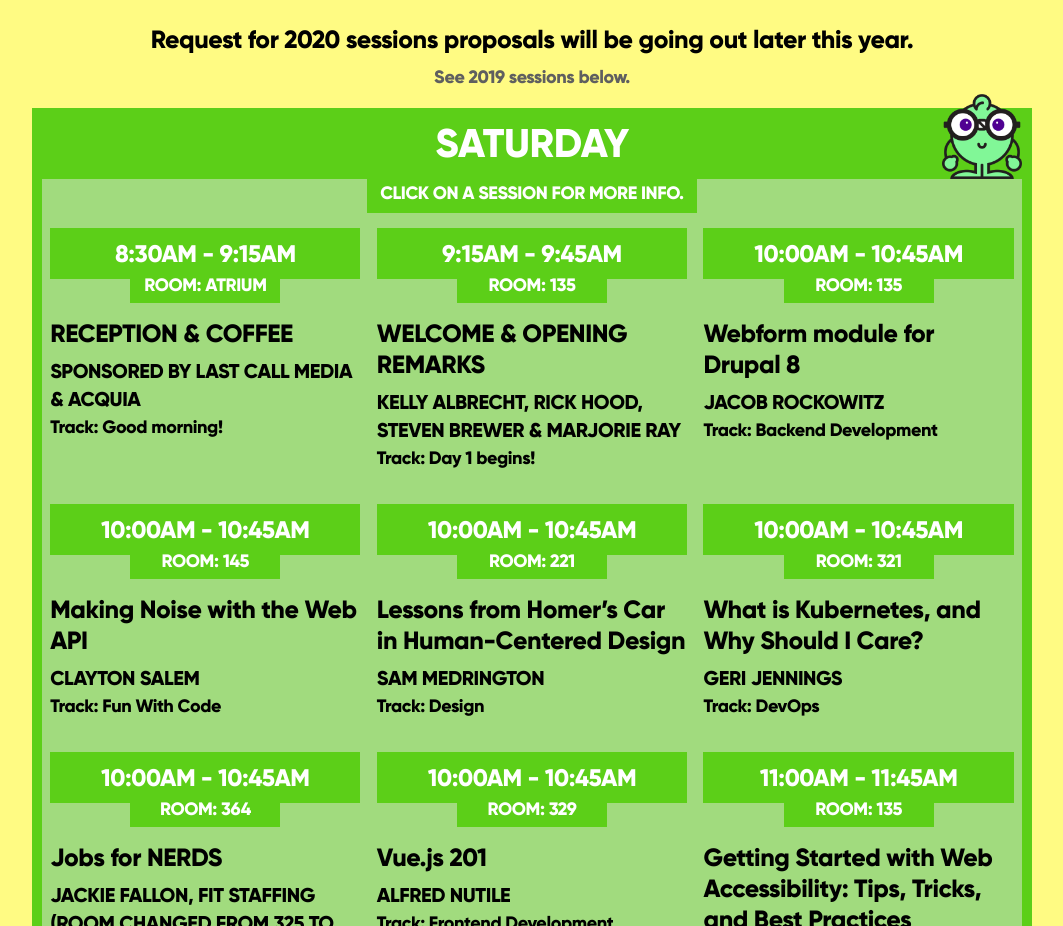
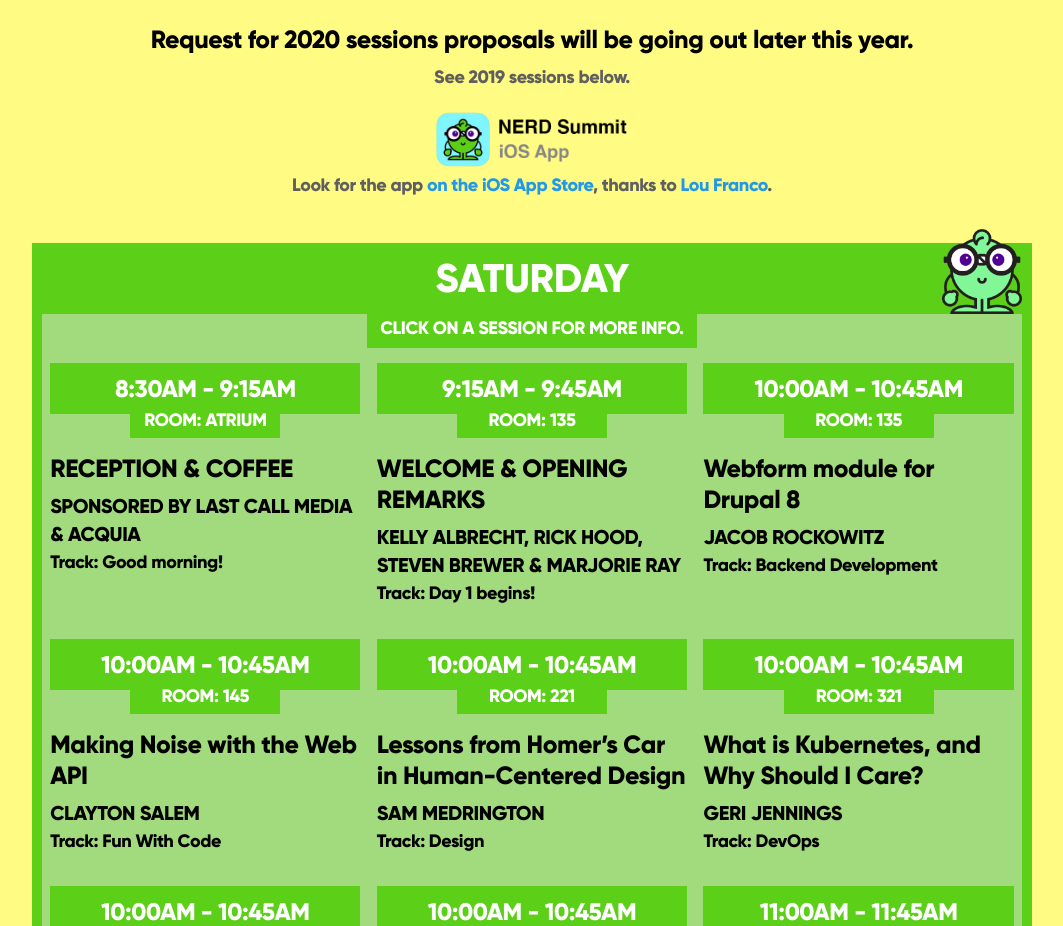
Before and after one commit to NERDngo/nerdsummit2020, a plain HTML site: page index.html in a window 1280 px wide. Shown: the part 6279-7205 px from the top of the page, without its empty margins (108-1171 px from the left). Drawn offline with Linux system fonts and the light colour scheme; a script that the page names is missing; files whose address does not match are found by name.

Commit message:
added back the link for the IOS app that got commented out by mistake

```diff
--- a/index.html
+++ b/index.html
@@ -169,9 +169,9 @@
       <!--<h4>We are currently choosing 50 sessions out of a total of 85 submitted.</h4>-->
       <!--<p class="purple-text">Healthy snacks sponsored by Common Media.</p>-->
        <!--<p>We will also have paper schedules at the event.</p>-->
-      <!--<a href="https://itunes.apple.com/us/app/nerd-summit/id1210377935?mt=8"><img src="images/app.png" class="appsmall"></a>-->
-      <!--<p>Look for the app <a href="https://itunes.apple.com/us/app/nerd-summit/id1210377935?mt=8">on the iOS App Store</a>, thanks to <a href="http://loufranco.com/">Lou Franco</a>. </p>-->
-      <!--<br>-->
+      <a href="https://itunes.apple.com/us/app/nerd-summit/id1210377935?mt=8"><img src="images/app.png" class="appsmall"></a>
+      <p>Look for the app <a href="https://itunes.apple.com/us/app/nerd-summit/id1210377935?mt=8">on the iOS App Store</a>, thanks to <a href="http://loufranco.com/">Lou Franco</a>. </p>
+      <br>
 
       <!--THIS IS WHERE THE TIMESLOTS WITH SESSIONS GO-->
       <!--BEGIN SATURDAY-->
```
